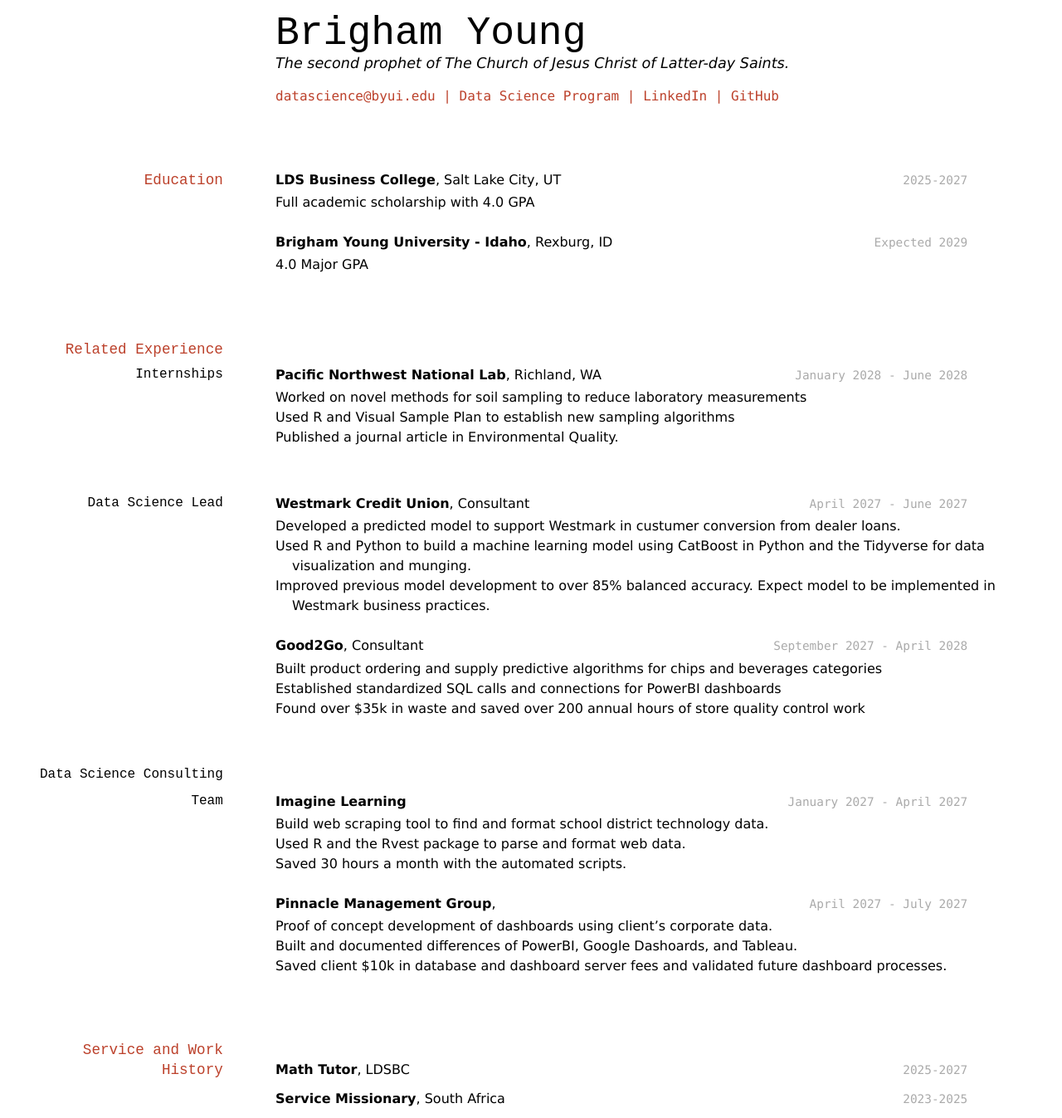
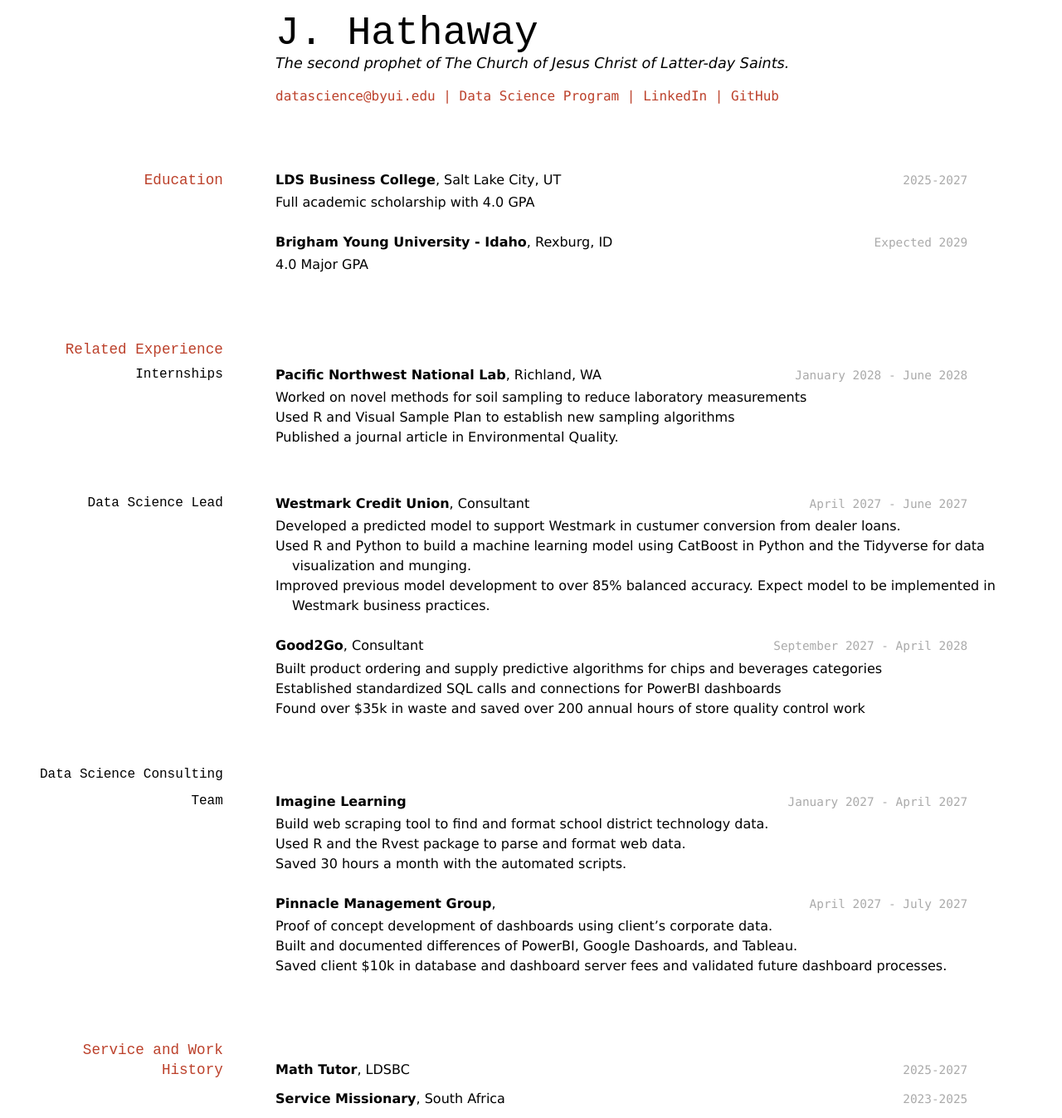
Before and after one commit to hathawayj/hathawayj_resume, a Jekyll site: the page built from docs/index.md, in a window 1280 px wide. Shown: the whole page at 83% size. Built offline with Jekyll 4.4.1, drawn with Linux system fonts in a browser that asks for light colours.

Commit message:
changed my name from BY

```diff
--- a/docs/index.md
+++ b/docs/index.md
@@ -1,8 +1,8 @@
 ---
 layout: cv
-title: Brigham Young's Resume
+title: J. Hathaway's Resume
 ---
-# Brigham Young
+# J. Hathaway
 The second prophet of The Church of Jesus Christ of Latter-day Saints.
 
 <div id="webaddress">
```
